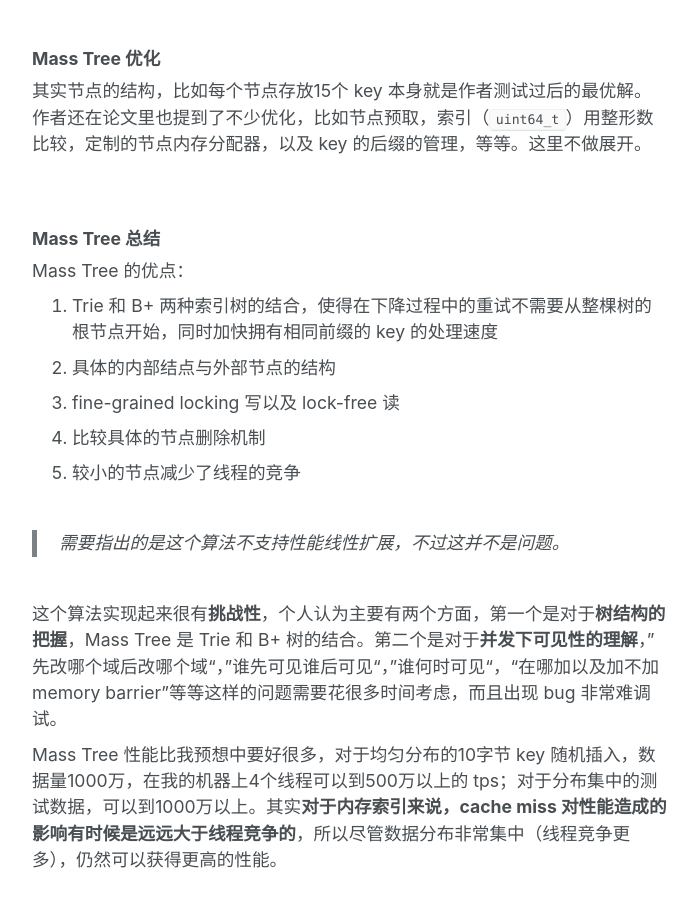
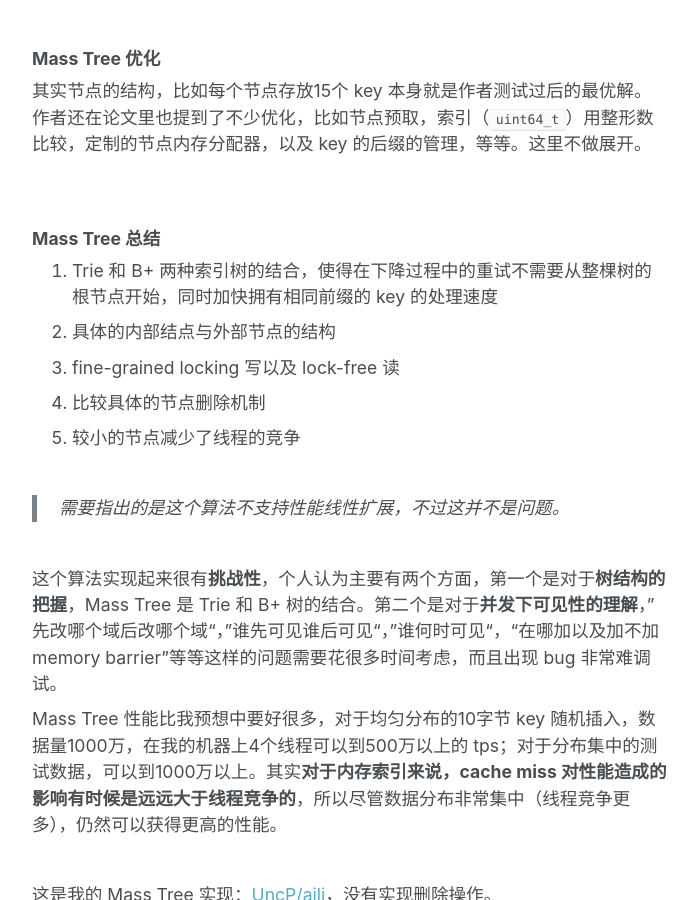
Before and after one commit to UncP/UncP.github.io, a Jekyll site: the page built from _posts/BTree/2018-12-13-Mass-Tree.md, in a window 1280 px wide and 900 px high, scrolled down 8577 px. Shown: the whole window, without its empty margins (290-987 px from the left). Built offline with Jekyll 4.4.1, drawn with Linux system fonts in a browser that asks for light colours.

Commit message:
Mass Tree

```diff
--- a/_posts/BTree/2018-12-13-Mass-Tree.md
+++ b/_posts/BTree/2018-12-13-Mass-Tree.md
@@ -154,8 +154,6 @@ unstable 状态（图中绿色方块），插入流程的 case 3，当出现8字
 
 ### Mass Tree 总结
 
-Mass Tree 的优点：
-
 1. Trie 和 B+ 两种索引树的结合，使得在下降过程中的重试不需要从整棵树的根节点开始，同时加快拥有相同前缀的 key 的处理速度
 2. 具体的内部结点与外部节点的结构
 3. fine-grained locking 写以及 lock-free 读
```
